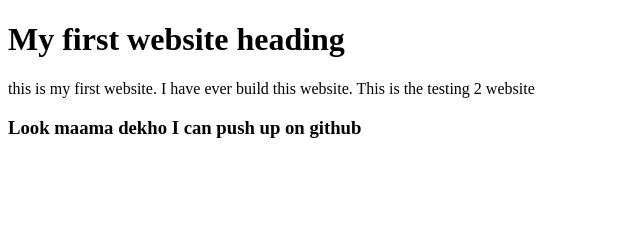
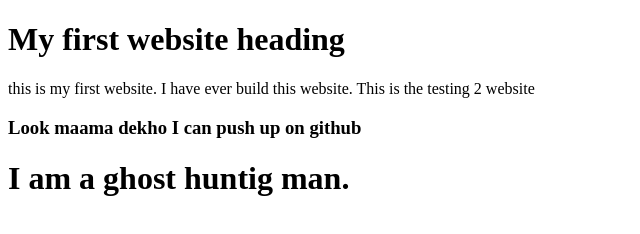
Before and after one commit to muttakin1991/first-web, a plain HTML site: page index.html in a window 1280 px wide. Shown: the whole page, without its empty margins (0-640 px from the left). Drawn offline with Linux system fonts and the light colour scheme.

Commit message:
again a bhoot change

```diff
--- a/index.html
+++ b/index.html
@@ -11,6 +11,7 @@
 
     <h3>
         Look maama dekho I can push up on github
+        <h1>I am a ghost huntig man.</h1>
     </h3>
 </body>
 </html>
```
